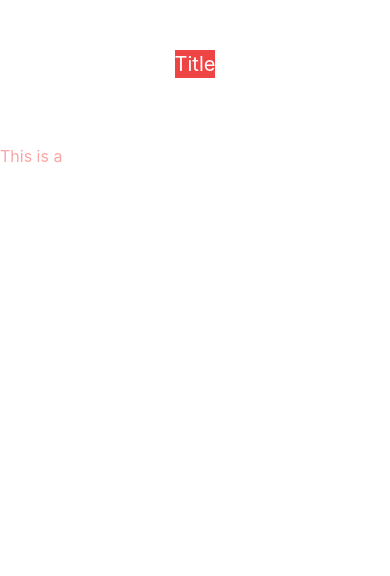
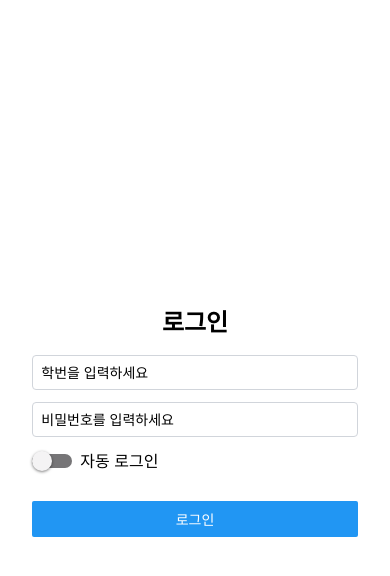
Before and after one commit to cywin1018/SsuRing, a React Native app: screen / in a window 390 px wide. Shown: the top 576 px of the page. Built offline with nearby package versions, Linux system fonts and the light colour scheme.

Commit message:
chore : 로그인 화면 생성, zustand 및 axios 셋팅

```diff
--- a/App.tsx
+++ b/App.tsx
@@ -1,31 +1,9 @@
 import React from 'react';
-import {ScrollView, StatusBar, Text, useColorScheme, View} from 'react-native';
 import './global.css';
+import LoginScreen from './src/screens/login/LoginScreen.tsx';
 
 function App(): React.JSX.Element {
-  const isDarkMode = useColorScheme() === 'dark';
-  const backgroundColor = isDarkMode ? 'bg-black' : 'bg-white';
-
-  return (
-    <View className={`flex-1 ${backgroundColor}`}>
-      <StatusBar
-        barStyle={isDarkMode ? 'light-content' : 'dark-content'}
-        backgroundColor={isDarkMode ? '#000' : '#fff'}
-      />
-      <ScrollView>
-        {/* 빨간 배경의 박스 */}
-        <View className="h-32 w-full items-center justify-center">
-          <Text className="bg-red-500 text-xl text-white">Title</Text>
-        </View>
-        {/* 추가 텍스트 영역 */}
-        <View className="mt-4">
-          <Text className="text-base text-red-300 dark:text-white">
-            This is a
-          </Text>
-        </View>
-      </ScrollView>
-    </View>
-  );
+  return <LoginScreen />;
 }
 
 export default App;
--- a/package.json
+++ b/package.json
@@ -10,9 +10,11 @@
     "test": "jest"
   },
   "dependencies": {
+    "@react-native-async-storage/async-storage": "^2.1.2",
     "@react-navigation/native": "^7.0.18",
     "@tanstack/react-query": "^5.69.0",
     "@tanstack/react-query-devtools": "^5.69.0",
+    "axios": "^1.8.4",
     "nativewind": "^4.1.23",
     "react": "19.0.0",
     "react-native": "0.78.1",
--- a/src/screens/login/LoginScreen.tsx
+++ b/src/screens/login/LoginScreen.tsx
@@ -1,8 +1,49 @@
-import { View } from 'react-native';
+import React from 'react';
+import useAuthStore from '../../stores/LoginStore.ts';
+import {Button, Switch, Text, TextInput, View} from 'react-native';
 
 const LoginScreen = () => {
+  const {studentId, password, autoLogin, setCredentials, setAutoLogin} =
+    useAuthStore();
+
   return (
-    <View className=""></View>
+    <View className="flex-1 items-center justify-center">
+      <View className="w-11/12 max-w-[400px] p-4">
+        <Text className="mb-4 text-center text-2xl font-bold">로그인</Text>
+        <TextInput
+          placeholder="학번을 입력하세요"
+          autoCapitalize="none"
+          className="mb-3 rounded border border-gray-300 p-2"
+          value={studentId}
+          onChangeText={text => setCredentials(text, password)}
+        />
+        <TextInput
+          placeholder="비밀번호를 입력하세요"
+          secureTextEntry={true}
+          className="mb-3 rounded border border-gray-300 p-2"
+          value={password}
+          onChangeText={text => setCredentials(studentId, text)}
+        />
+        <View className="mb-3 flex-row items-center">
+          <Switch
+            value={autoLogin}
+            onValueChange={setAutoLogin}
+            thumbColor={autoLogin ? '#34D399' : '#f4f3f4'}
+            trackColor={{false: '#767577', true: '#34D399'}}
+          />
+          <Text className="ml-2 text-base">자동 로그인</Text>
+        </View>
+        <View className="mt-4">
+          <Button
+            title="로그인"
+            onPress={() => {
+              /* 로그인 처리 */
+              console.log(studentId, password);
+            }}
+          />
+        </View>
+      </View>
+    </View>
   );
 };
 
--- /dev/null
+++ b/src/stores/LoginStore.ts
@@ -0,0 +1,11 @@
+import {create} from 'zustand';
+import {AuthProps} from '../types/login/login.ts';
+
+const useAuthStore = create<AuthProps>(set => ({
+  studentId: '',
+  password: '',
+  autoLogin: false,
+  setCredentials: (studentId, password) => set({studentId, password}),
+  setAutoLogin: value => set({autoLogin: value}),
+}));
+export default useAuthStore;
--- /dev/null
+++ b/src/types/login/login.ts
@@ -0,0 +1,7 @@
+export interface AuthProps {
+  studentId: string;
+  password: string;
+  autoLogin: boolean;
+  setCredentials: (studentId: string, password: string) => void;
+  setAutoLogin: (value: boolean) => void;
+}
```
Also changed, not shown: 1 other file (tests, documents, lock files or other folders).
